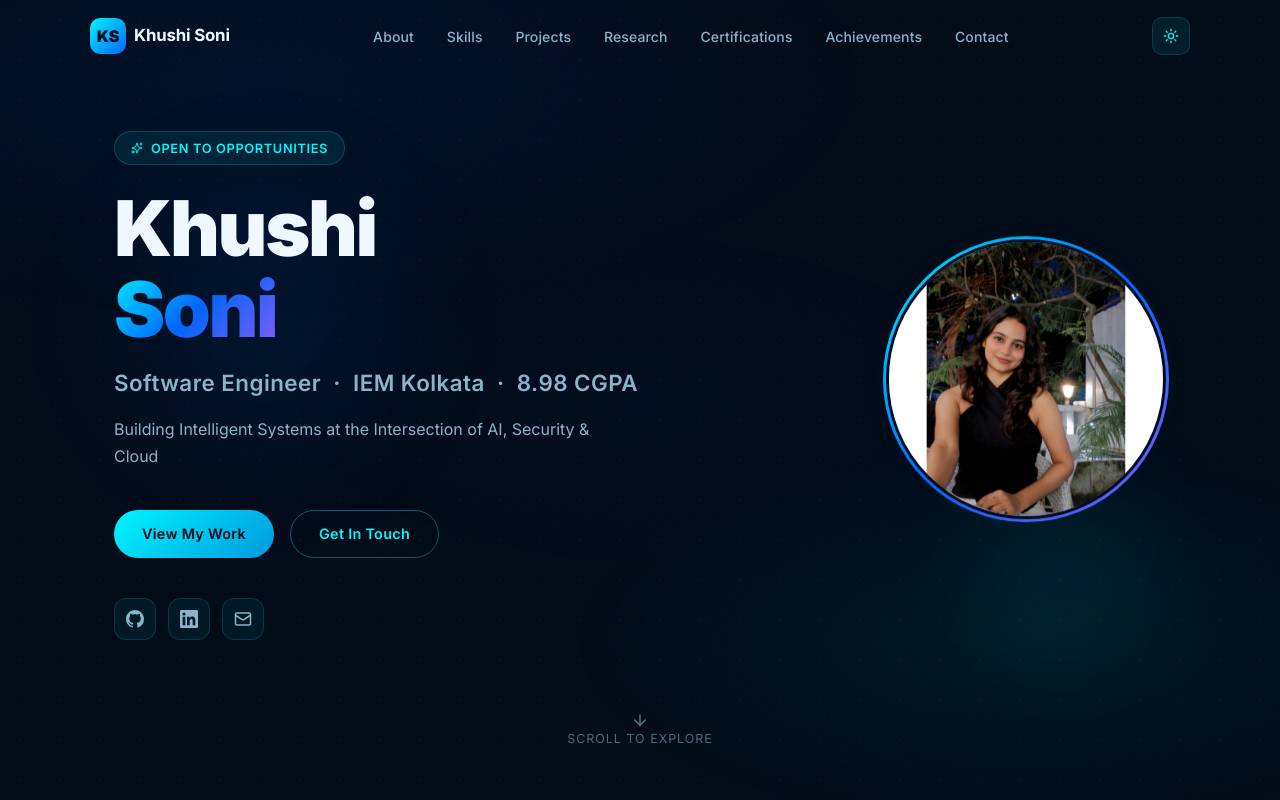
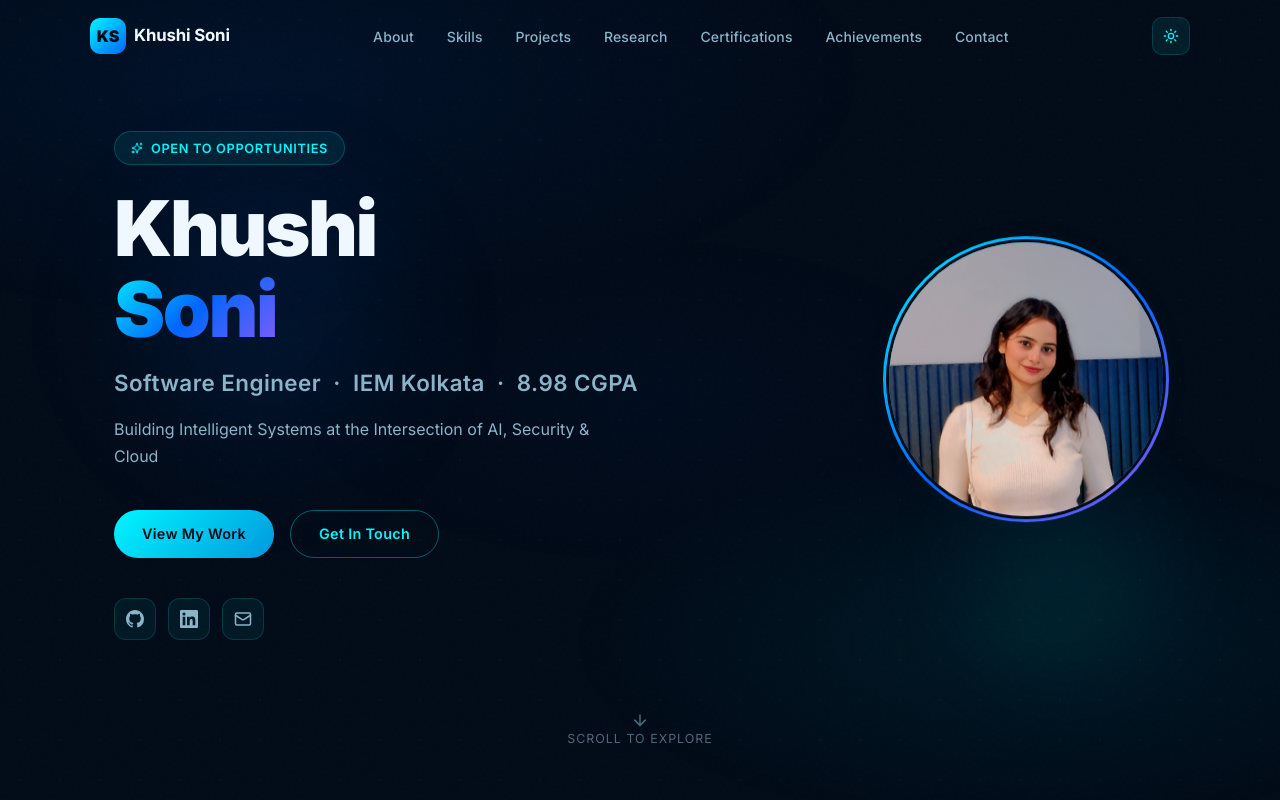
Before and after one commit to Khushisoni0911/portfolio, a Next.js app: page / in a window 1280 px wide. Shown: the top 800 px of the page. Built offline with nearby package versions, Linux system fonts and the light colour scheme.

Commit message:
updated profile picture

```diff
--- a/src/data/portfolio.ts
+++ b/src/data/portfolio.ts
@@ -9,7 +9,7 @@ export const personalInfo = {
   location: "Kolkata, India",
   github: "https://github.com/Khushisoni0911",
   linkedin: "https://www.linkedin.com/in/khushi-soni-07861828b",
-  profileImage: "/profile.jpeg",
+  profileImage: "/profile.png",
 };
 
 export const education = [
```
Also changed, not shown: public/profile.jpeg (deleted), public/profile.png (added).
